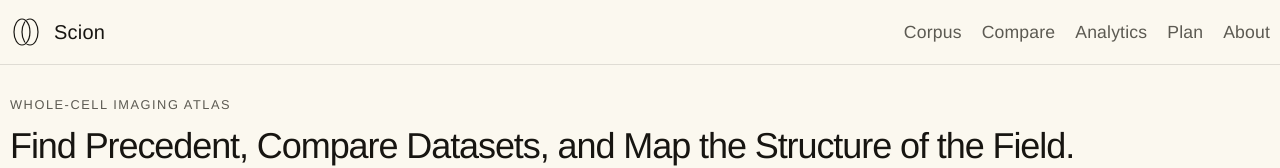
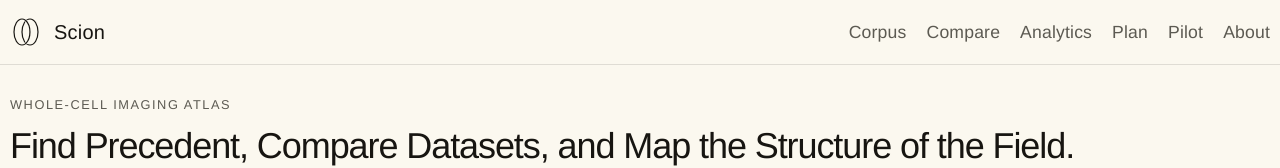
Before and after one commit to svdrecbd/Scion, a Next.js app in the folder apps/web/: page / in a window 1280 px wide. Shown: the top 168 px of the page. Built offline with nearby package versions, Linux system fonts and the light colour scheme.

Commit message:
Show pilot tab when enabled

```diff
--- a/apps/web/app/layout.tsx
+++ b/apps/web/app/layout.tsx
@@ -26,12 +26,14 @@ export default function RootLayout({
 }: Readonly<{
   children: React.ReactNode;
 }>) {
+  const showPilot = process.env.NODE_ENV !== "production" || process.env.SCION_ENABLE_PUBLIC_DATA_PILOT === "true";
+
   return (
     <html lang="en" className={`${ebGaramond.className} ${ebGaramond.variable}`}>
       <body>
         <CompareProvider>
           <Suspense fallback={<nav className="navbar" />}>
-            <Navbar />
+            <Navbar showPilot={showPilot} />
           </Suspense>
           {children}
           <Suspense fallback={null}>
--- a/apps/web/components/navbar.tsx
+++ b/apps/web/components/navbar.tsx
@@ -6,7 +6,11 @@ import { useSearchParams, useRouter, usePathname } from "next/navigation";
 import { Logo } from "./logo";
 import { useCompare } from "../lib/compare-context";
 
-export function Navbar() {
+type NavbarProps = {
+  showPilot?: boolean;
+};
+
+export function Navbar({ showPilot = false }: NavbarProps) {
   const [isSearchOpen, setIsSearchOpen] = useState(false);
   const [isAdvancedOpen, setIsAdvancedOpen] = useState(false);
 
@@ -146,6 +150,11 @@ export function Navbar() {
               <Link href="/plan" className="nav-link">
                 Plan
               </Link>
+              {showPilot ? (
+                <Link href="/pilot" className="nav-link">
+                  Pilot
+                </Link>
+              ) : null}
               <Link href="/about" className="nav-link">
                 About
               </Link>
```
